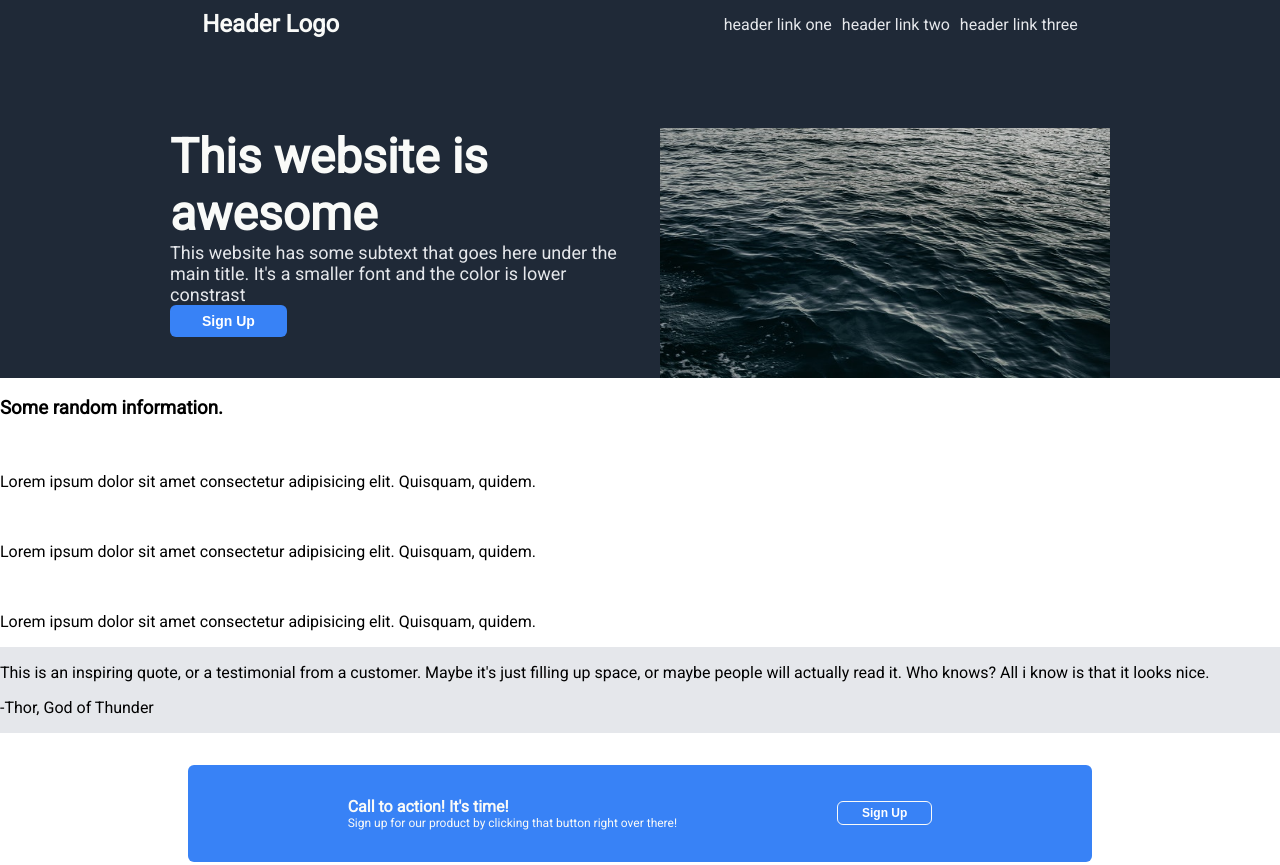
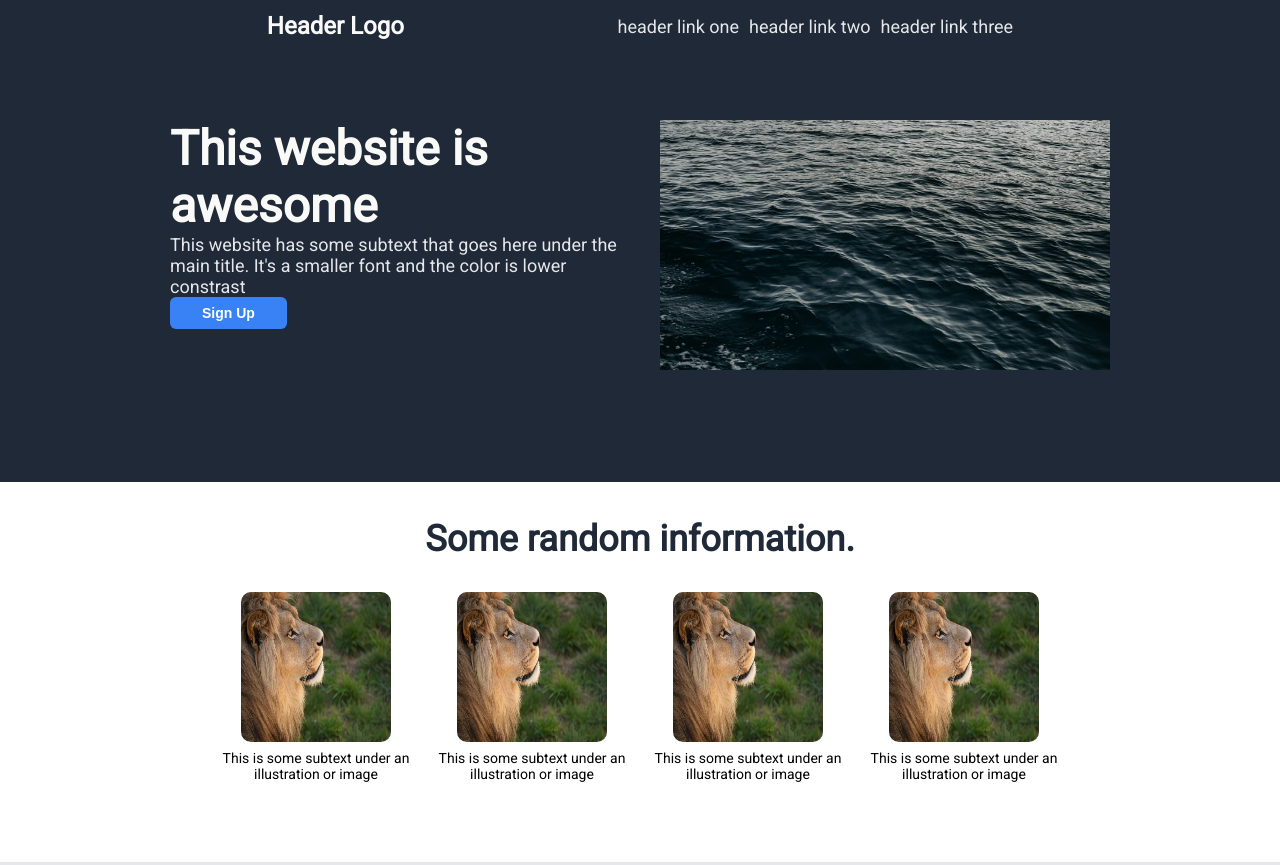
Before and after one commit to alexind/landing-page, a plain HTML site: page index.html in a window 1280 px wide. Shown: the top 865 px of the page. Drawn offline with Linux system fonts and the light colour scheme.

Commit message:
Finish the random information section

```diff
--- a/index.html
+++ b/index.html
@@ -37,16 +37,20 @@
         <h3>Some random information.</h3>
         <div class="cards">
             <div class="card">
-                <img src="" alt="">
-                <p>Lorem ipsum dolor sit amet consectetur adipisicing elit. Quisquam, quidem.</p>
+                <img src="img/lion-gd708341fc_640.jpg" alt="card image with a lion">
+                <p>This is some subtext under an illustration or image</p>
             </div>
             <div class="card">
-                <img src="" alt="">
-                <p>Lorem ipsum dolor sit amet consectetur adipisicing elit. Quisquam, quidem.</p>
+                <img src="img/lion-gd708341fc_640.jpg" alt="card image with a lion">
+                <p>This is some subtext under an illustration or image</p>
             </div>
             <div class="card">
-                <img src="" alt="">
-                <p>Lorem ipsum dolor sit amet consectetur adipisicing elit. Quisquam, quidem.</p>
+                <img src="img/lion-gd708341fc_640.jpg" alt="card image with a lion">
+                <p>This is some subtext under an illustration or image</p>
+            </div>
+            <div class="card">
+                <img src="img/lion-gd708341fc_640.jpg" alt="card image with a lion">
+                <p>This is some subtext under an illustration or image</p>
             </div>
         </div>
     </div>
--- a/style.css
+++ b/style.css
@@ -21,7 +21,7 @@ body {
   justify-content: space-around;
   justify-self: flex-start;
   align-items: center;
-  padding: 10px;
+  padding: 0.75rem 10rem 0 10rem;
 }
 
 .header h4 {
@@ -41,12 +41,14 @@ body {
 .header ul a {
   text-decoration: none;
   color: #e5e7eb;
+  font-size: 18px;
 }
 
 .rows {
   display: flex;
   justify-content: center;
   gap: 40px;
+  padding: 0 3rem 7rem 3rem;
 }
 
 .awesome-website {
@@ -88,6 +90,42 @@ body {
   font-weight: 700;
   border-radius: 6px;
   cursor: pointer;
+}
+
+.cards {
+  display: flex;
+  justify-content: center;
+  gap: 1rem;
+  flex-wrap: wrap;
+  margin-bottom: 5rem;
+}
+
+.card {
+  max-width: 200px;
+  display: flex;
+  flex-direction: column;
+  align-items: center;
+  gap: 0.5rem;
+}
+
+.card img {
+  width: 150px;
+  height: 150px;
+  border-radius: 10px;
+}
+
+.card p {
+  font-size: 14px;
+  margin: 0;
+  text-align: center;
+}
+
+.second-section h3 {
+  font-size: 36px;
+  font-weight: 900;
+  color: #1f2937;
+  margin-bottom: 2rem;
+  text-align: center;
 }
 
 .third-section {
```
Also changed, not shown: img/lion-gd708341fc_640.jpg (added).
